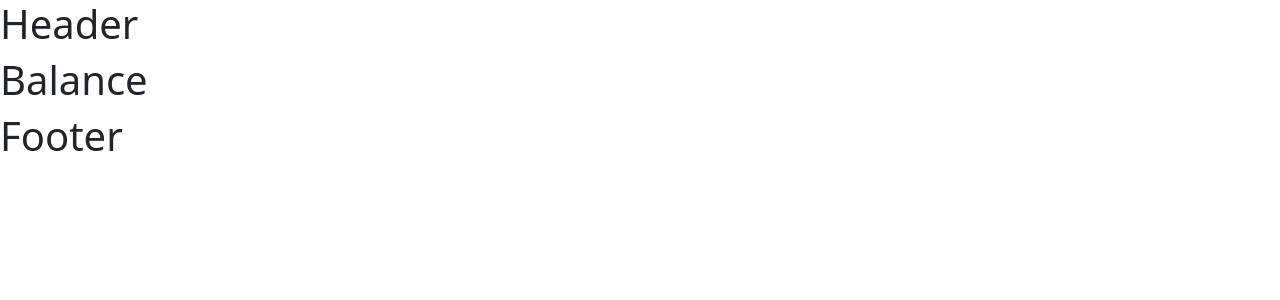
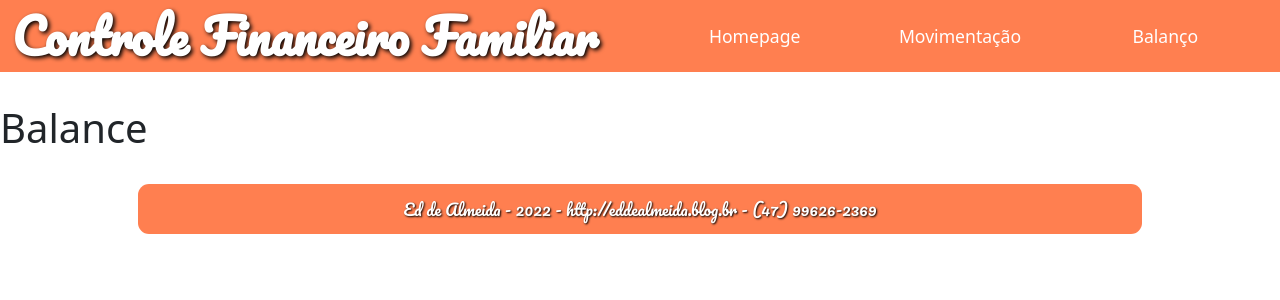
Before and after one commit to EdDeAlmeidaJr/controle-financeiro, a React (Create React App) app: page /balance in a window 1280 px wide. Shown: the top 300 px of the page. Built offline with nearby package versions, Linux system fonts and the light colour scheme.

Commit message:
Formatting header and footer

```diff
--- a/src/components/Footer.tsx
+++ b/src/components/Footer.tsx
@@ -1,5 +1,9 @@
 const Footer = () => (
-  <h1>Footer</h1>
+  <div className="container-fluid">
+    <div className="app-footer">
+      Ed de Almeida - 2022 - <a href="http://eddealmeida.blog.br">http://eddealmeida.blog.br</a> - (47) 99626-2369
+    </div>
+  </div>
 )
 
 export default Footer;
--- a/src/components/Header.tsx
+++ b/src/components/Header.tsx
@@ -1,5 +1,26 @@
+import {
+  Link
+} from 'react-router-dom';
+
 const Header = () => (
-  <h1>Header</h1>
+  <div className="container-fluid app-header">
+    <div className="row align-items-center">
+      <div className="col-6 app-title">
+        Controle Financeiro Familiar
+      </div>
+      <div className="col-6 app-menu">
+        <div className="col-4 app-menu-item">
+          <Link to="/">Homepage</Link>
+        </div>
+        <div className="col-4 app-menu-item">
+          <Link to="/movement">Movimentação</Link>
+        </div>
+        <div className="col-4 app-menu-item">
+          <Link to="/balance">Balanço</Link>
+        </div>
+      </div>
+    </div>
+  </div>
 )
 
 export default Header;
--- a/src/index.scss
+++ b/src/index.scss
@@ -1,13 +1,62 @@
+@import url("https://fonts.googleapis.com/css2?family=Pacifico&display=swap");
+@import url("https://fonts.googleapis.com/css2?family=Roboto:ital,wght@0,100;0,300;0,400;0,900;1,100;1,300;1,400;1,900&display=swap");
+
+$BASE_COLOR: #ff7f50;
+
 body {
-  margin: 0;
-  font-family: -apple-system, BlinkMacSystemFont, 'Segoe UI', 'Roboto', 'Oxygen',
-    'Ubuntu', 'Cantarell', 'Fira Sans', 'Droid Sans', 'Helvetica Neue',
-    sans-serif;
-  -webkit-font-smoothing: antialiased;
-  -moz-osx-font-smoothing: grayscale;
+  font-family: "Roboto";
+  font-size: 14px;
+  div#root {
+    div.App {
+      div.app-header {
+        background-color: $BASE_COLOR;
+        div.row {
+          div.app-title {
+            font-family: "Pacifico";
+            font-weight: bold;
+            font-size: 3rem;
+            color: white;
+            text-shadow: 2px 2px 4px black;
+          }
+          div.app-menu {
+            div.app-menu-item {
+              display: inline-block;
+              font-size: 1.1rem;
+              text-align: center;
+              a {
+                text-decoration: none;
+                color: white;
+              }
+              a:hover {
+                color: beige;
+              }
+            }
+          }
+        }
+      }
+      div.app-body {
+        margin: 2rem 0rem 2rem 0rem;
+      }
+      div.app-footer {
+        font-family: "Pacifico";
+        text-shadow: 1px 1px 2px black;
+        color: white;
+        text-align: center;
+        background-color: $BASE_COLOR;
+        width: 80%;
+        margin: auto;
+        padding: 0.8rem;
+        -webkit-border-radius: 11px;
+        -moz-border-radius: 11px;
+        border-radius: 11px;
+        a {
+          text-decoration: none;
+          color: white;
+        }
+        a:hover {
+          color: beige;
+        }
+      }
+    }
+  }
 }
-
-code {
-  font-family: source-code-pro, Menlo, Monaco, Consolas, 'Courier New',
-    monospace;
-}
```
